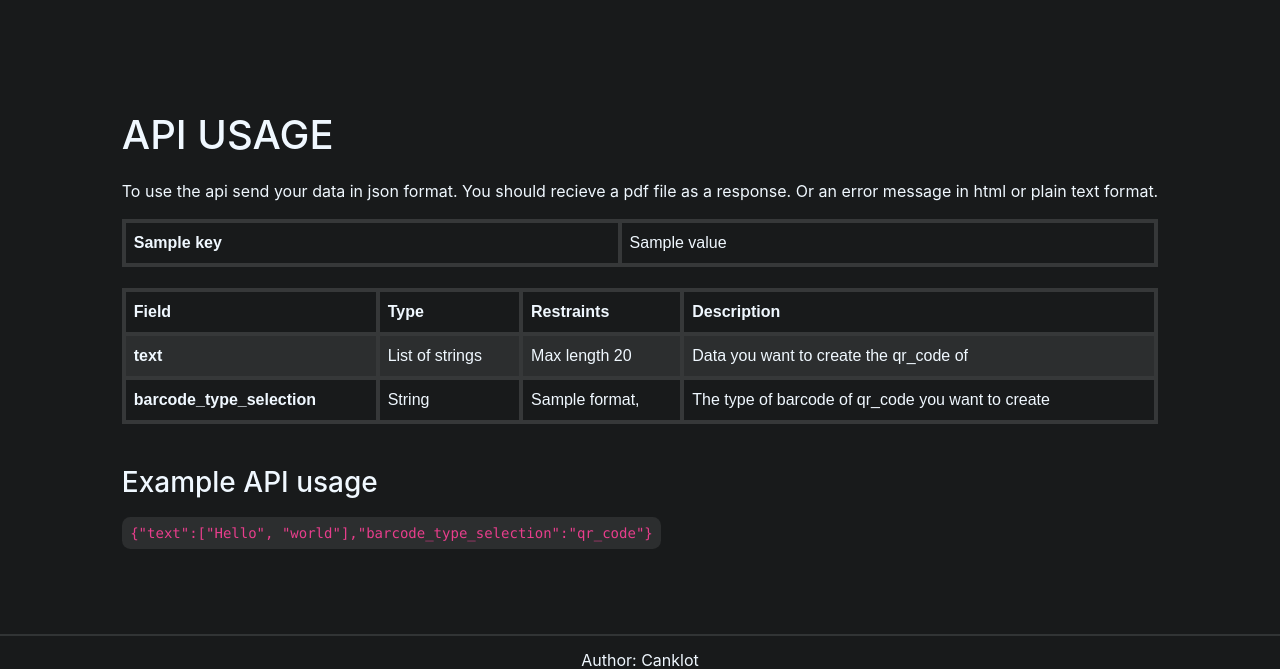
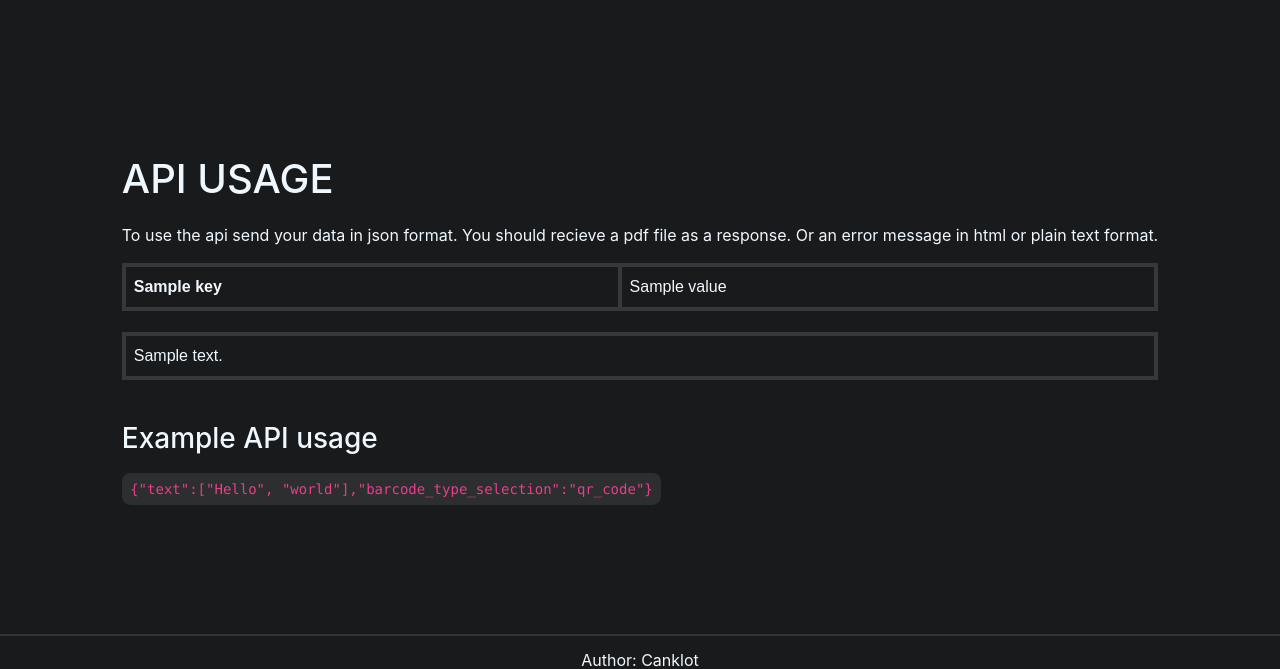
Before and after one commit to canklot/Django_qr, a Django app: template qr_app/templates/qr_app/api_usage.html in a window 1280 px wide. Shown: the part 92-761 px from the top of the page. Run offline with Django 3.2, Linux system fonts and the light colour scheme; the template is opened without the code that fills it: most values are stand-ins (such as "Sample title", 1, 10 or a date in 2020).

Commit message:
fields_table for loop

```diff
--- a/qr_app/templates/qr_app/api_usage_comp.html
+++ b/qr_app/templates/qr_app/api_usage_comp.html
@@ -15,28 +15,16 @@
       {% endfor %}
     </table>
 
-    <table>
+    <table if="api_field_table">
+      {% for line in api_table_fields %}
       <tr>
-        <th>Field</th>
-        <th>Type</th>
-        <th>Restraints</th>
-        <th>Description</th>
+        {% for text in line %}
+        <td>{{text}}</td>
+        {% endfor %}
       </tr>
-      <tr>
-        <th>text</th>
-        <td>List of strings</td>
-        <td>Max length 20</td>
-        <td>Data you want to create the qr_code of</td>
-      </tr>
-      <tr>
-        <th>barcode_type_selection</th>
-        <td>String</td>
-        <td>
-          {% for format in supported_formats %} {{ format }}, {% endfor %}
-        </td>
-        <td>The type of barcode of qr_code you want to create</td>
-      </tr>
+      {% endfor %}
     </table>
+
     <h3 id="example_api_header">Example API usage</h3>
     <code>{"text":["Hello", "world"],"barcode_type_selection":"qr_code"}</code>
   </div>
```
Also changed, not shown: qr_app/views.py (+11 -2 lines).
